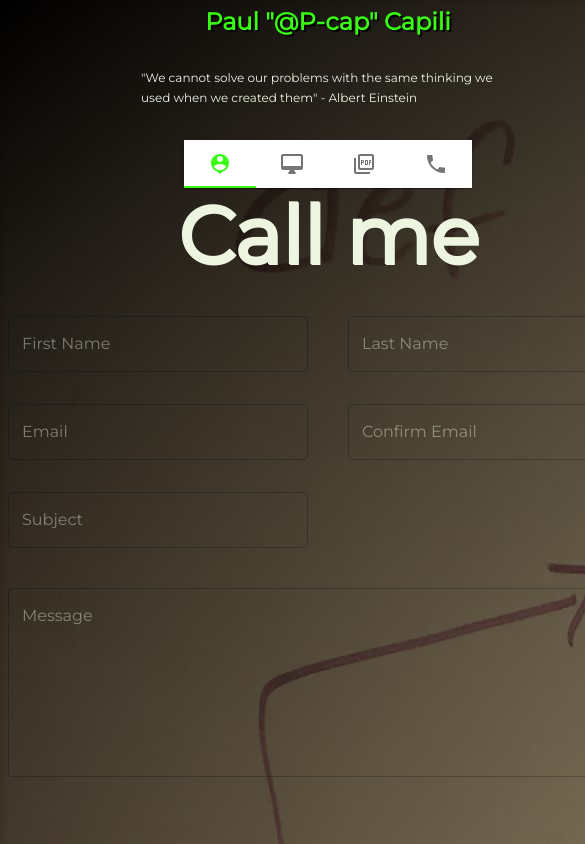
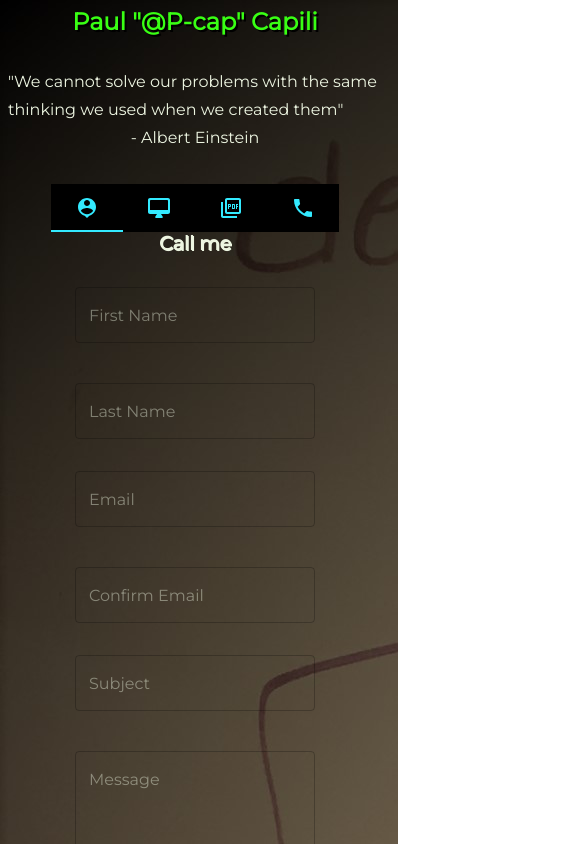
Before and after one commit to p-cap/p-cap-portfolio-v2, a React (Create React App) app: page /callMe in a window 390 px wide. Shown: the top 844 px of the page, 585 px wide, since content can reach past the window. Built offline with nearby package versions, Linux system fonts and the light colour scheme.

Commit message:
fixed most of the textfield alignment

```diff
--- a/src/Theme/Theme.js
+++ b/src/Theme/Theme.js
@@ -1,7 +1,8 @@
 import {createMuiTheme } from '@material-ui/core/styles';
-
 const neonGreen = "#39ff14"
 const white = "#EDF5E1"
+const cyan = "#33EAFF"
+
 
 const Theme = createMuiTheme({
     typography: {
@@ -35,6 +36,16 @@ const Theme = createMuiTheme({
             input: {
                 color: white
             }
+        },
+        MuiTab: {
+            wrapper: {
+                color: "#33eaff"
+            }
+        },
+        MuiTabs: {
+            indicator: {
+                backgroundColor: "#33eaff"
+            }
         }
     }
 })
--- a/src/components/ui/Bar.js
+++ b/src/components/ui/Bar.js
@@ -5,7 +5,7 @@ import Tabs from '@material-ui/core/Tabs';
 import Tab from '@material-ui/core/Tab';
 import { useMediaQuery } from "@material-ui/core";
 
-// components
+// routes
 import Me from './routes/Me';
 import Projects from './routes/Projects';
 import Resume from './routes/Resume';
@@ -24,6 +24,7 @@ const useStyles = makeStyles((theme) => ({
   root: {
     flexGrow: 1,
     maxWidth: 700,
+    backgroundColor: "black"
   }
 }));
 
@@ -32,14 +33,13 @@ export default function Bar() {
     const [value, setValue] = React.useState(0);
     const isSmallScreen = useMediaQuery(theme => theme.breakpoints.down("xs"));
 
-
     const handleChange = (event, newValue) => {
       setValue(newValue);
     };
 
     return (
       <BrowserRouter>
-        <Paper square className={classes.root}>
+        <Paper square className={classes.root} elevation={28}>
             <Tabs
               value={value}
               onChange={handleChange}
--- a/src/components/ui/Einstein.js
+++ b/src/components/ui/Einstein.js
@@ -6,8 +6,8 @@ import Typography from '@material-ui/core/Typography'
 export default function Einstein() {
     return (
         <div>
-            <Typography variant="caption" color="secondary" >"We cannot solve our problems with the same thinking we used when we created them" </Typography>
-            <Typography variant="caption" color="secondary" >- Albert Einstein</Typography>
+            <Typography variant="subtitle1" color="secondary" >"We cannot solve our problems with the same thinking we used when we created them" </Typography>
+            <Typography variant="subtitle1" color="secondary" align="center">- Albert Einstein</Typography>
         </div>
     )
 }
--- a/src/components/ui/routes/CallMe.js
+++ b/src/components/ui/routes/CallMe.js
@@ -3,22 +3,38 @@ import TextField from '@material-ui/core/TextField';
 import { Typography} from '@material-ui/core';
 import Grid from '@material-ui/core/Grid';
 import { makeStyles } from '@material-ui/core/styles';
+import { useMediaQuery } from "@material-ui/core";
 
 const useStyles = makeStyles((theme) => ({
-  root: {
-    height: "100%",
-    width: "100%"
-  },
   titleText: {
-    ...theme.titleText
+    ...theme.titleText,
+    [theme.breakpoints.down("md")]: {
+      fontSize: "4.0rem"
+    },
+    [theme.breakpoints.down("sm")]: {
+      fontSize: "2.5rem"
+    },
+    [theme.breakpoints.down("xs")]: {
+      fontSize: "1.20rem"
+    },
   },
   textfieldStyle: {
-    width: 300
-  }
+    width: 300,
+    [theme.breakpoints.down("xs")]: {
+      width: "15rem"
+    },
+  },
+  messageTextFieldStyle: {
+    width: 650,
+    [theme.breakpoints.down("xs")]: {
+      width: "15rem",
+    },
+  },
 }))
 
 export default function CallMe() {
   const classes = useStyles();
+  const isSmallScreen = useMediaQuery(theme => theme.breakpoints.down("xs"));
 
   return (
       <Grid
@@ -32,22 +48,30 @@ export default function CallMe() {
               <Typography variant="h2" className={classes.titleText}>Call me</Typography>
           </Grid>
           <Grid item>
-            <Grid container spacing={5}>
+            <Grid
+              container
+              spacing={5}
+              direction={isSmallScreen ? 'column' : 'row'}
+              >
               <Grid item>
                 <TextField id="first-name-field"  variant="outlined" placeholder="First Name" className={classes.textfieldStyle}/>
               </Grid>
               <Grid item>
-                <TextField id="last-name-field"  variant="outlined" placeholder="Last Name" style={{width: 300}}/>
+                <TextField id="last-name-field"  variant="outlined" placeholder="Last Name" className={classes.textfieldStyle} />
               </Grid>
             </Grid>
           </Grid>
           <Grid item>
-            <Grid container spacing={5} >
+            <Grid
+              container
+              spacing={5}
+              direction={isSmallScreen ? 'column' : 'row'}
+              >
               <Grid item>
-                <TextField id="email-field"  variant="outlined" placeholder="Email"style={{width: 300}}/>
+                <TextField id="email-field"  variant="outlined" placeholder="Email" className={classes.textfieldStyle}/>
               </Grid>
               <Grid item>
-                <TextField id="confirm-email-field"  variant="outlined" placeholder="Confirm Email" style={{width: 300}}/>
+                <TextField id="confirm-email-field"  variant="outlined" placeholder="Confirm Email" className={classes.textfieldStyle}/>
               </Grid>
             </Grid>
           </Grid>
@@ -55,13 +79,13 @@ export default function CallMe() {
             <Grid
               container
               direction="column"
-              justify="flex-start"
-              alignItems="flex-start"
+              justify={isSmallScreen ? "center": "flex-start"}
+              alignItems={isSmallScreen ? "center": "flex-start"}
               spacing={5}
-              style={{width: 680}}
+              // style={{width: 680}}
               >
               <Grid item>
-                <TextField id="subject-field"  variant="outlined" placeholder="Subject" style={{width: 300}}/>
+                <TextField id="subject-field"  variant="outlined" placeholder="Subject" className={classes.textfieldStyle}/>
               </Grid>
               <Grid item>
                 <TextField
@@ -69,9 +93,9 @@ export default function CallMe() {
                       placeholder="Message"
                       variant="outlined"
                       multiline
-                      rows={8}
-                      rowsMax={12}
-                      style={{width: 650}}
+                      rows={isSmallScreen ? 14 : 8}
+                      rowsMax={isSmallScreen ? 18 : 12}
+                      className={classes.messageTextFieldStyle}
                       />
               </Grid>
             </Grid>
```
Also changed, not shown: 1 other file (tests, documents, lock files or other folders).
